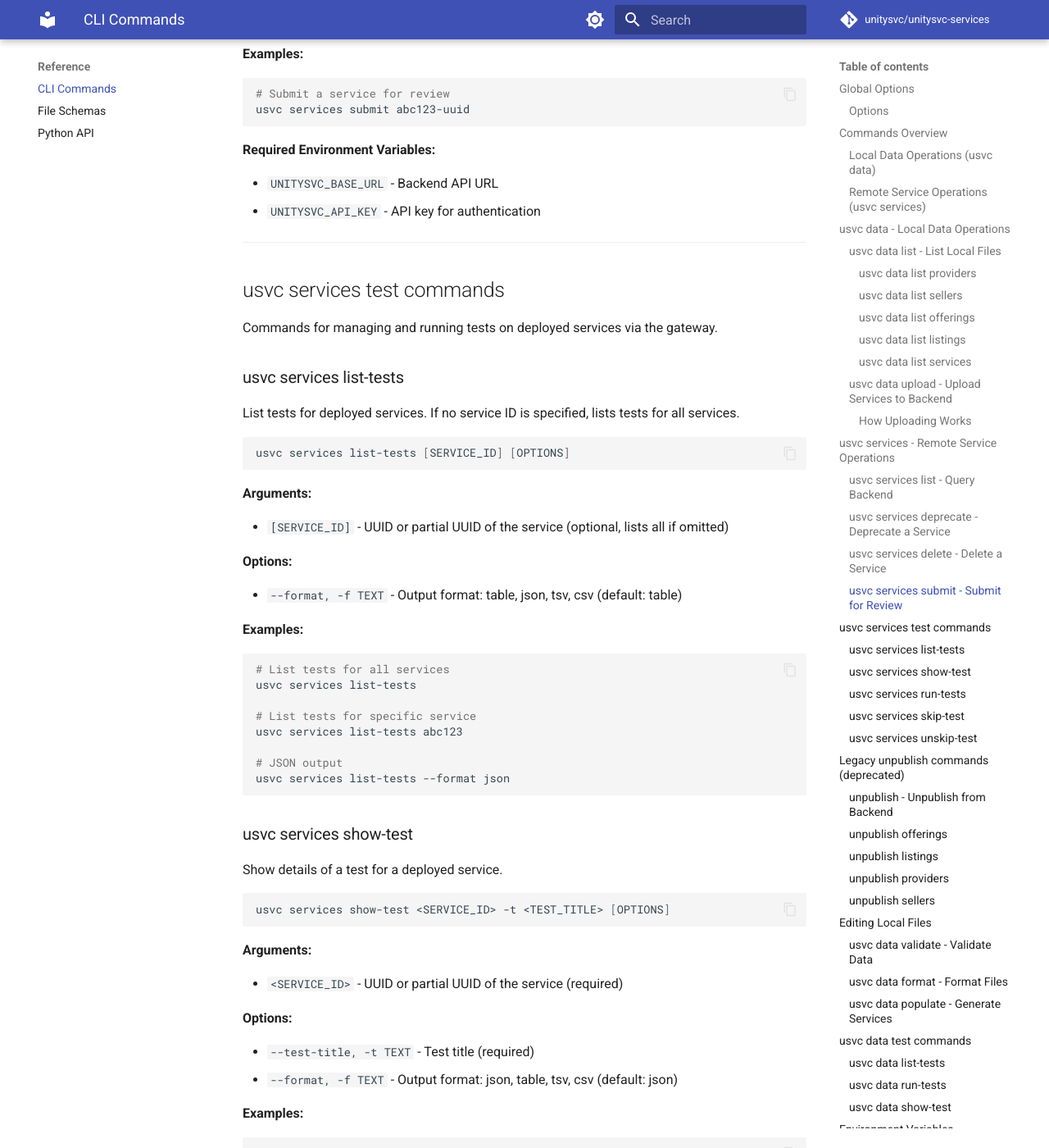
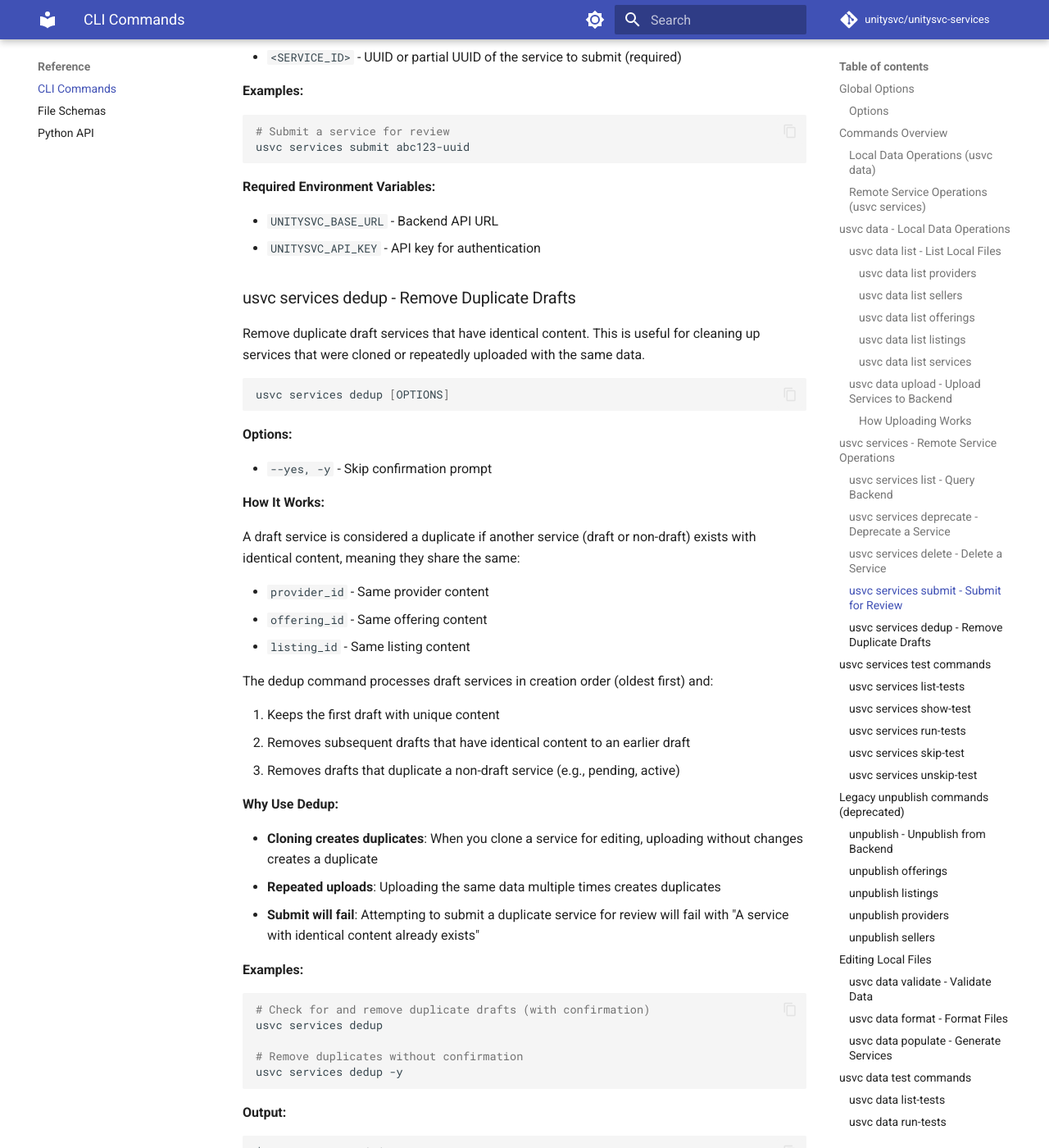
Before and after one commit to unitysvc/unitysvc-services, an MkDocs documentation site: the page built from docs/cli-reference.md, in a window 1280 px wide and 1400 px high, scrolled down 10644 px. Shown: the whole window at 82% size. Built offline with MkDocs 1.6.1 and Material for MkDocs 9.7.7, drawn with Linux system fonts in a browser that asks for light colours; comment, search, counter and statistics services are not loaded; some of the changed text lies outside the part shown.

Commit message:
update docs

````diff
--- a/docs/cli-reference.md
+++ b/docs/cli-reference.md
@@ -49,6 +49,7 @@ Manage services on the backend - can be run from anywhere with the right API key
 | `submit`      | Submit draft service for ops review           |
 | `deprecate`   | Deprecate an active service                   |
 | `delete`      | Delete a service from backend                 |
+| `dedup`       | Remove duplicate draft services               |
 | `list-tests`  | List tests for deployed services              |
 | `show-test`   | Show details of a test for a deployed service |
 | `run-tests`   | Run tests via gateway (backend execution)     |
@@ -455,6 +456,74 @@ usvc services submit <SERVICE_ID>
 # Submit a service for review
 usvc services submit abc123-uuid
 ```
+
+**Required Environment Variables:**
+
+- `UNITYSVC_BASE_URL` - Backend API URL
+- `UNITYSVC_API_KEY` - API key for authentication
+
+### usvc services dedup - Remove Duplicate Drafts
+
+Remove duplicate draft services that have identical content. This is useful for cleaning up services that were cloned or repeatedly uploaded with the same data.
+
+```bash
+usvc services dedup [OPTIONS]
+```
+
+**Options:**
+
+- `--yes, -y` - Skip confirmation prompt
+
+**How It Works:**
+
+A draft service is considered a duplicate if another service (draft or non-draft) exists with identical content, meaning they share the same:
+
+- `provider_id` - Same provider content
+- `offering_id` - Same offering content
+- `listing_id` - Same listing content
+
+The dedup command processes draft services in creation order (oldest first) and:
+
+1. Keeps the first draft with unique content
+2. Removes subsequent drafts that have identical content to an earlier draft
+3. Removes drafts that duplicate a non-draft service (e.g., pending, active)
+
+**Why Use Dedup:**
+
+- **Cloning creates duplicates**: When you clone a service for editing, uploading without changes creates a duplicate
+- **Repeated uploads**: Uploading the same data multiple times creates duplicates
+- **Submit will fail**: Attempting to submit a duplicate service for review will fail with "A service with identical content already exists"
+
+**Examples:**
+
+```bash
+# Check for and remove duplicate drafts (with confirmation)
+usvc services dedup
+
+# Remove duplicates without confirmation
+usvc services dedup -y
+```
+
+**Output:**
+
+```bash
+$ usvc services dedup
+Checking for duplicate draft services...
+
+Remove duplicate draft services? [y/N]: y
+✓ Removed 2 duplicate draft(s):
+  • abc123-def456-...
+  • 789xyz-012abc-...
+
+Total drafts examined: 5
+```
+
+**Important Notes:**
+
+- Only draft services can be removed by dedup
+- Services with archived history (were previously active) cannot be removed
+- The oldest draft with unique content is always kept
+- Run `usvc services list --status draft` to see your draft services before deduping
 
 **Required Environment Variables:**
 
````
Also changed, not shown: README.md (+1 -0 lines).
